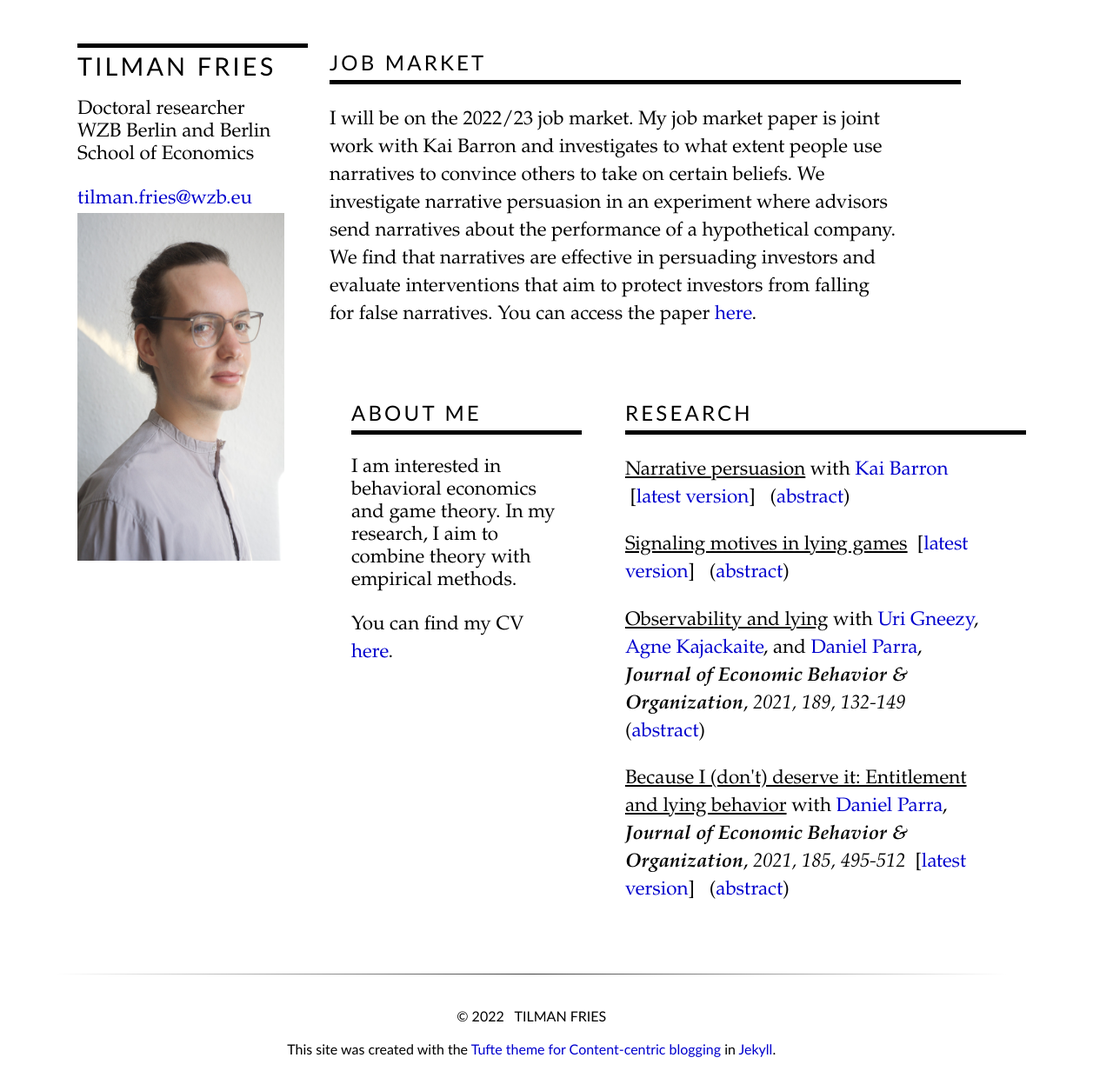
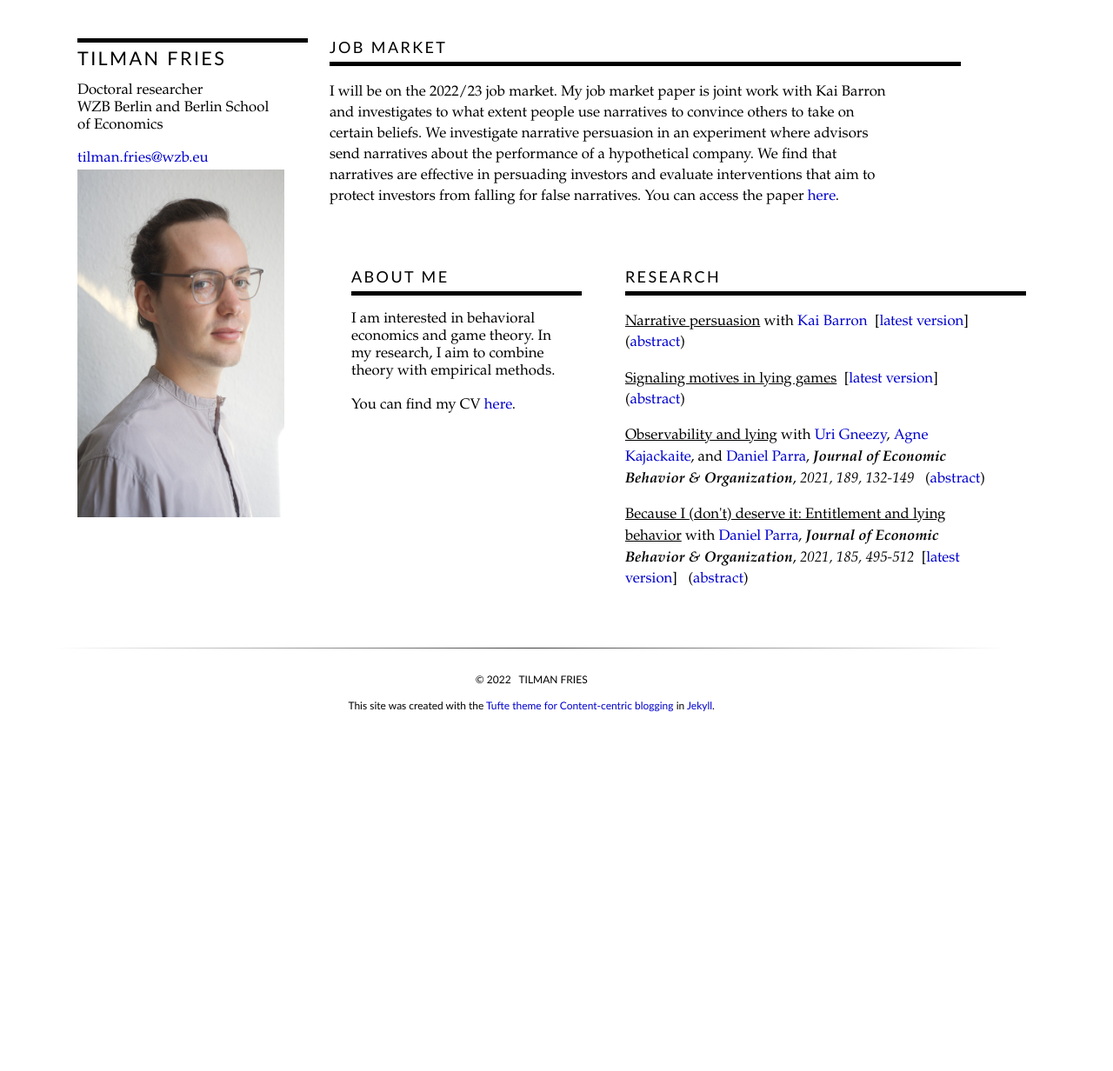
Before and after one commit to tilmanfries/tilmanfries.github.io, a Jekyll site: the page built from index.md, in a window 1280 px wide. Shown: the whole page at 87% size. Built offline with Jekyll 4.4.1, drawn with Linux system fonts in a browser that asks for light colours; after the commit the page ends 900 px from its top, so only the background shows below that.

Commit message:
changed font

```diff
--- a/css/tufte.scss
+++ b/css/tufte.scss
@@ -35,23 +35,23 @@ html, body { height: 100%; }
 
 html{
     text-align: baseline;
-    font-size: 11px;
+    font-size: 12px;
     -webkit-font-smoothing: antialiased;
     -moz-osx-font-smoothing: grayscale;
 
   }
 
-@media screen and (min-width: 800px){ html{ font-size: 12px;} }
+//@media screen and (min-width: 800px){ html{ font-size: 12px;} }
 
-@media screen and (min-width: 900px){ html{ font-size: 13px;} }
+//@media screen and (min-width: 900px){ html{ font-size: 13px;} }
 
-@media screen and (min-width: 1000px){ html{ font-size: 14px;} }
+//@media screen and (min-width: 1000px){ html{ font-size: 14px;} }
 
-@media screen and (min-width: 1100px){ html{ font-size: 15px; } }
+//@media screen and (min-width: 1100px){ html{ font-size: 15px; } }
 
-@media screen and (min-width: 1200px){ html{ font-size: 16px; } }
+//@media screen and (min-width: 1200px){ html{ font-size: 16px; } }
 
-@media screen and (min-width: 1300px){ html{ font-size: 17px; } }
+//@media screen and (min-width: 1300px){ html{ font-size: 17px; } }
 
 // sets link style according to values in _settings.scss
 .mathblock{
```
